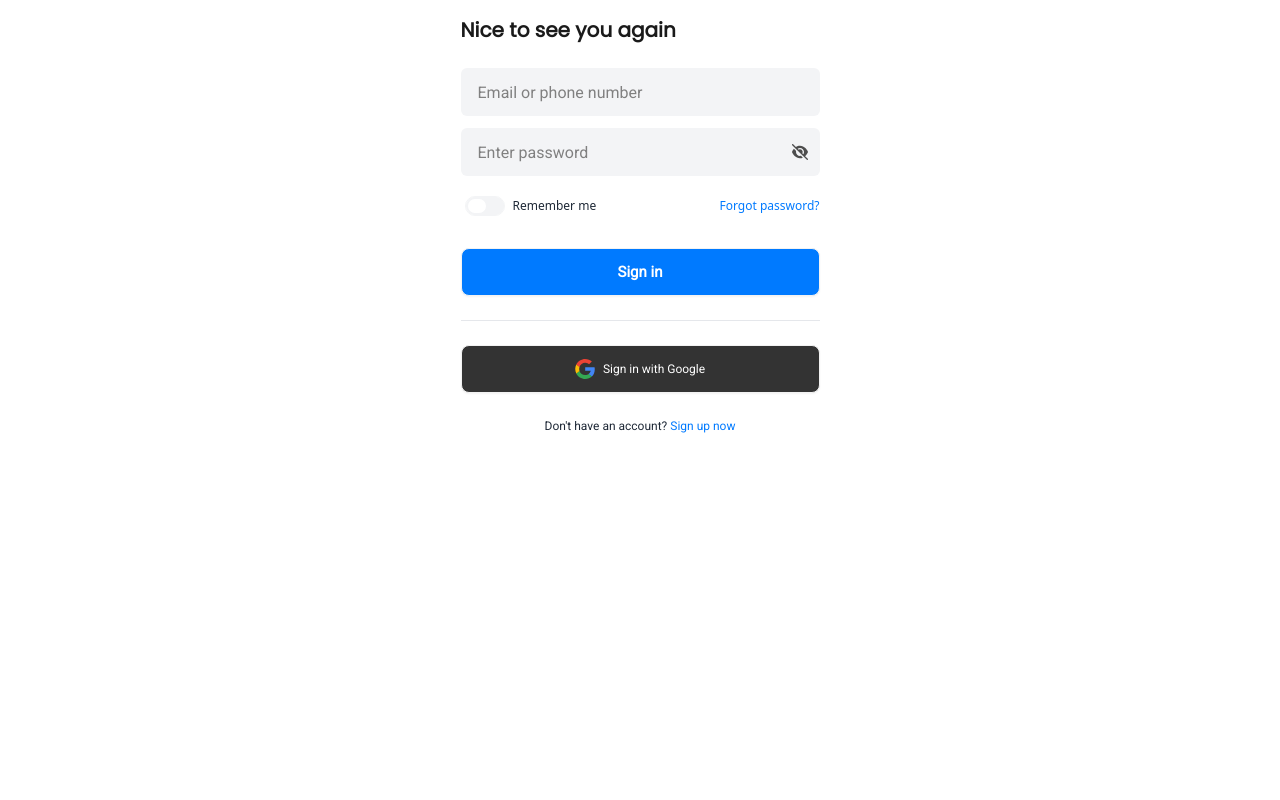
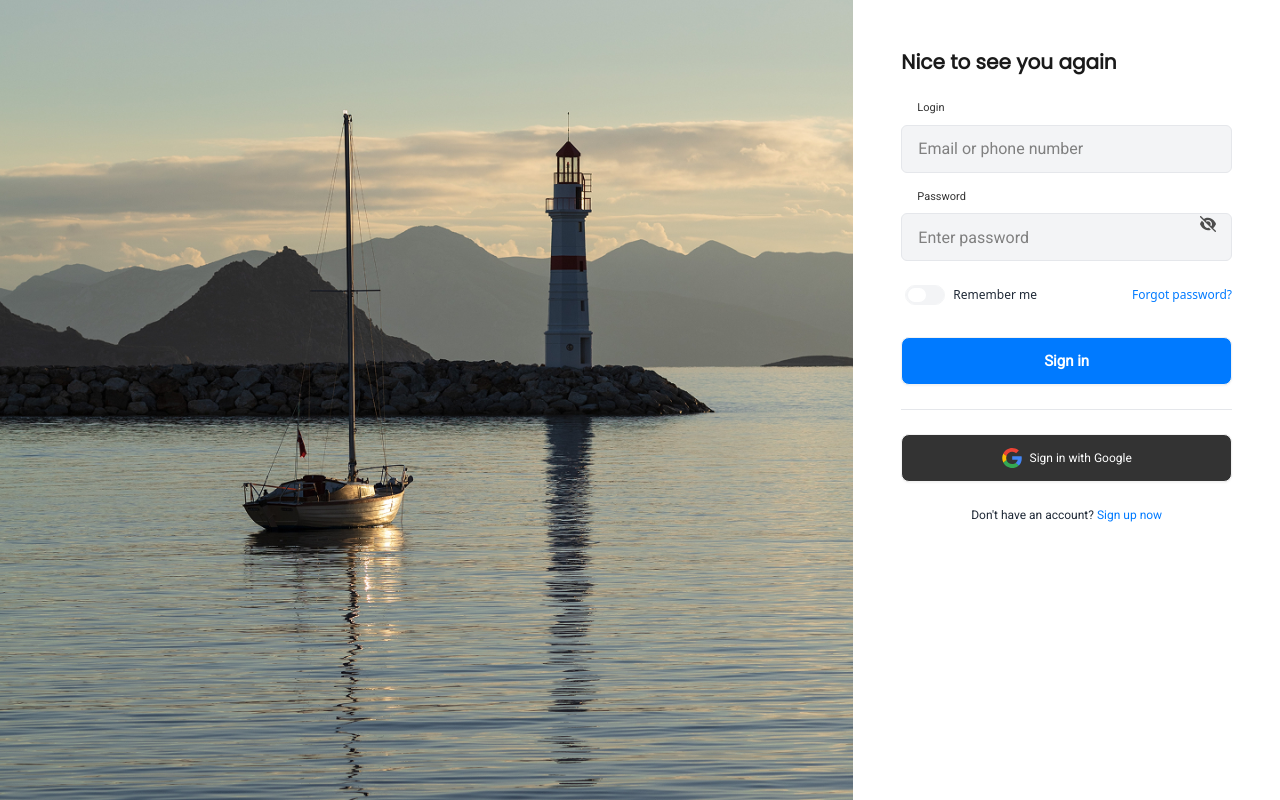
Before and after one commit to Mahdi-Alz/ps-vue-auth-ui, a Vue app: page / in a window 1280 px wide. Built offline with nearby package versions, Linux system fonts and the light colour scheme.

Commit message:
feat: improve mobile design and implement desktop sign in page

```diff
--- a/src/components/Button.vue
+++ b/src/components/Button.vue
@@ -1,6 +1,7 @@
 <script setup>
 import googleLogo from "@/assets/g-google-icon.svg";
 import { computed } from "vue";
+
 const props = defineProps({
   variant: {
     type: String,
@@ -9,13 +10,10 @@ const props = defineProps({
 });
 
 const buttonClass = computed(() => {
-  switch (props.variant) {
-    case "google":
-      return "bg-[#333333] font-normal text-[12px]";
-
-    default:
-      return "bg-[#007AFF] font-bold text-[15px] ";
+  if (props.variant === "google") {
+    return "bg-[#333333] font-normal text-[12px]";
   }
+  return "bg-[#007AFF] font-bold text-[15px] ";
 });
 </script>
 
--- a/src/components/FormInput.vue
+++ b/src/components/FormInput.vue
@@ -11,31 +11,38 @@ const props = defineProps({
     default: "text",
   },
 });
-
-const showPassword = ref(false);
-
-const inputType = computed(() => {
-  if (props.type !== "password") return props.type;
-  return showPassword.value ? "text" : "password";
-});
+// to manage eye symbol toggle
+const isPasswordShown = ref(false);
 </script>
 
 <template>
   <div class="relative w-full">
+    <label
+      class="hidden md:block mb-2 font-roboto text-[11px] font-normal text-[#333333] px-4"
+    >
+      {{ props.type === "password" ? "Password" : "Login" }}
+    </label>
+    <!-- we first check if it's Password field or not, then if we have to show it or not -->
     <input
-      :type="inputType"
+      :type="
+        props.type === 'password'
+          ? isPasswordShown
+            ? 'text'
+            : 'password'
+          : props.type
+      "
       :placeholder="placeholder"
-      class="input !rounded-[6px] w-full pr-12 px-4 py-[14px] font-roboto font-normal bg-gray-100 placeholder:text-[#808080]"
+      class="input !rounded-[6px] w-full pr-12 px-4 py-[14px] font-roboto font-normal bg-gray-100 placeholder:text-[#808080] border border-gray-200"
     />
     <button
       v-if="props.type === 'password'"
       type="button"
-      @click="showPassword = !showPassword"
-      class="absolute right-3 top-1/2 -translate-y-1/2"
+      @click="isPasswordShown = !isPasswordShown"
+      class="absolute right-2 top-1/2 -translate-y-1/2 btn-square btn-sm"
     >
       <font-awesome-icon
-        :icon="showPassword ? faEye : faEyeSlash"
-        class="text-[#4D4D4D] w-4"
+        :icon="isPasswordShown ? faEye : faEyeSlash"
+        class="text-[#4D4D4D] w-4 h-4"
       />
     </button>
   </div>
--- a/src/views/SignInView.vue
+++ b/src/views/SignInView.vue
@@ -3,9 +3,18 @@ import Button from "@/components/Button.vue";
 import FormInput from "@/components/FormInput.vue";
 </script>
 <template>
-  <!-- container -->
+  <!-- full container -->
+  <div class="md:flex m-auto min-h-screen max-w-[1440px]">
+    <div class="hidden md:block md:w-1/2 lg:w-2/3 h-screen overflow-hidden">
+      <img
+        src="../assets/banner.png"
+        alt="seasideview-banner"
+        class="w-full h-full object-cover"
+      />
+    </div>
+    <!-- sign in container -->
     <div
-    class="py-4 px-2 rounded-2xl max-w-[375px] min-h-screen mx-auto flex flex-col gap-6"
+      class="py-4 px-2 rounded-2xl max-w-[456px] min-w-[256px] min-h-screen mx-auto flex flex-col gap-6 md:w-1/2 lg:w-1/3 md:p-12"
     >
       <!-- title -->
       <h2
@@ -15,7 +24,7 @@ import FormInput from "@/components/FormInput.vue";
       </h2>
 
       <!-- form inputs -->
-    <div class="flex flex-col gap-3">
+      <div class="flex flex-col gap-3 md:gap-4">
         <FormInput placeholder="Email or phone number" type="text" />
         <FormInput placeholder="Enter password" type="password" />
         <div class="flex justify-between items-center text-[12px]">
@@ -44,6 +53,7 @@ import FormInput from "@/components/FormInput.vue";
         Don't have an account? <span class="text-[#007AFF]">Sign up now</span>
       </p>
     </div>
+  </div>
 </template>
 
 <style scoped>
```
Also changed, not shown: src/assets/banner.png (added). Lines whose indentation alone changed are shown as unchanged.
